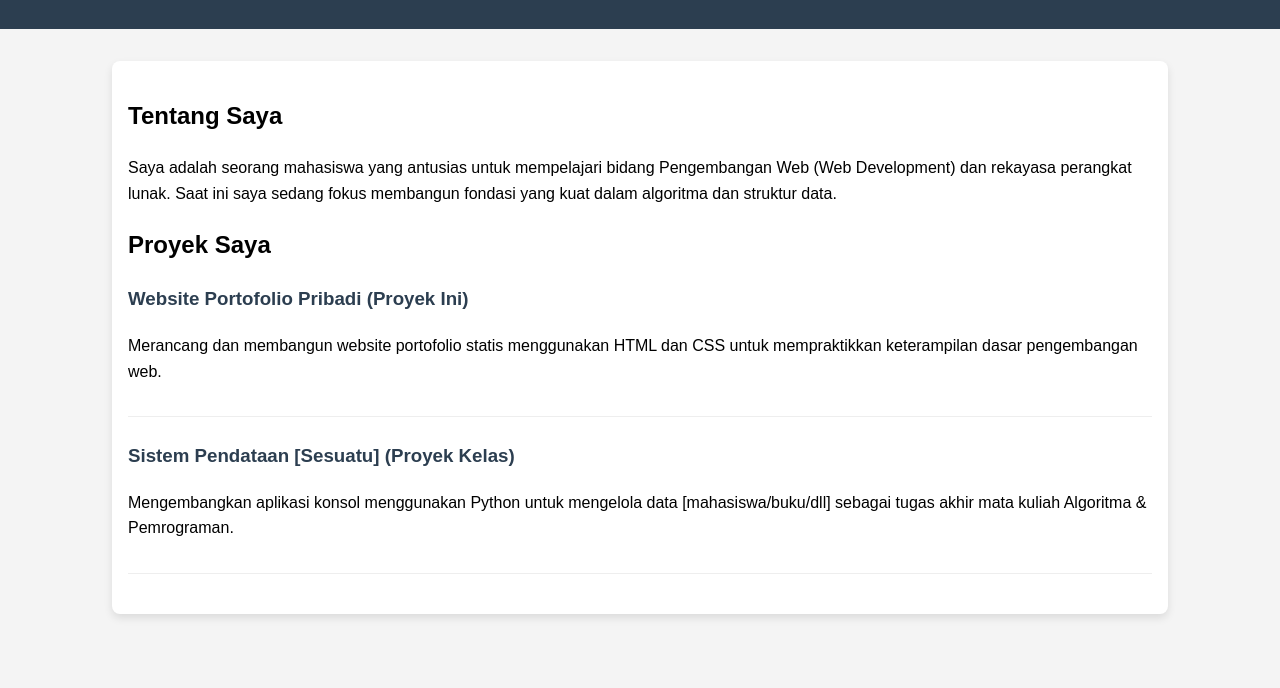
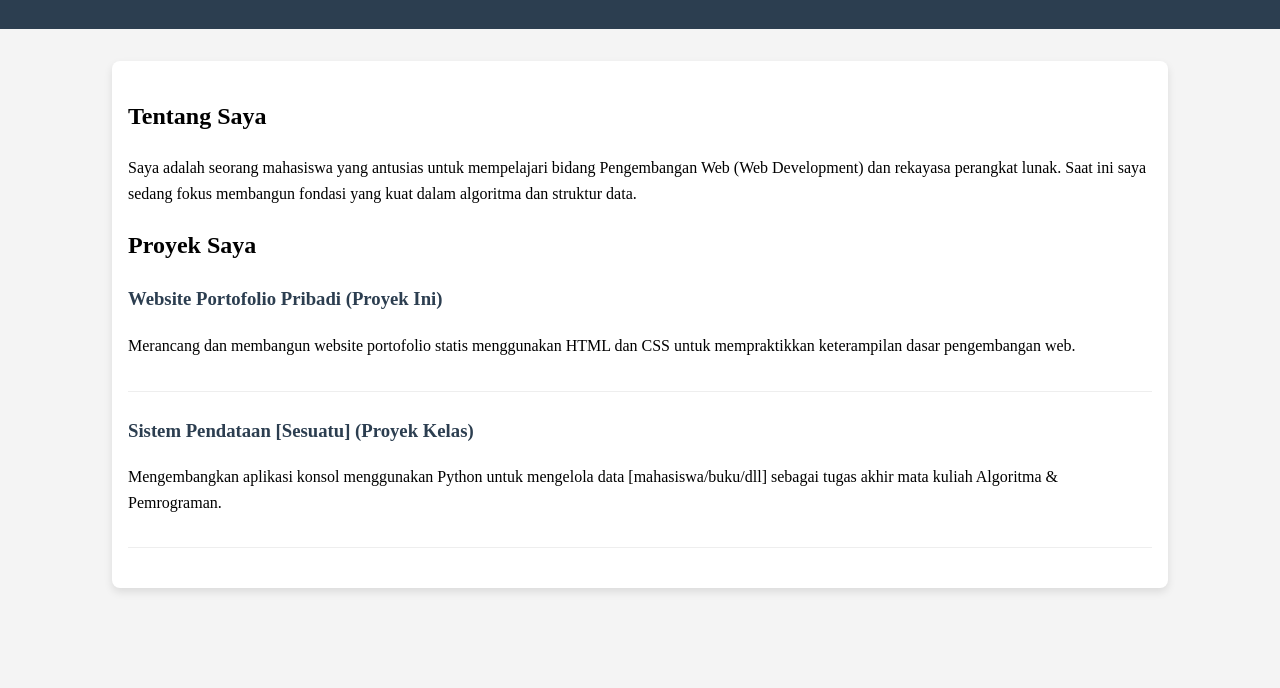
Before and after one commit to AtayaFiqriRisqullah/portofolio, a plain HTML site: page index.html in a window 1280 px wide. Shown: the part 112-800 px from the top of the page. Drawn offline with Linux system fonts and the light colour scheme.

Commit message:
Fix font-family syntax in style.css

```diff
--- a/style.css
+++ b/style.css
@@ -1,5 +1,5 @@
 body {
-    font-family: Times-New-Roman, sans-serif;
+    font-family: "Times New Roman", Times, serif;
     line-height: 1.6;
     background-color: #f4f4f4;
     margin: 0;
```
